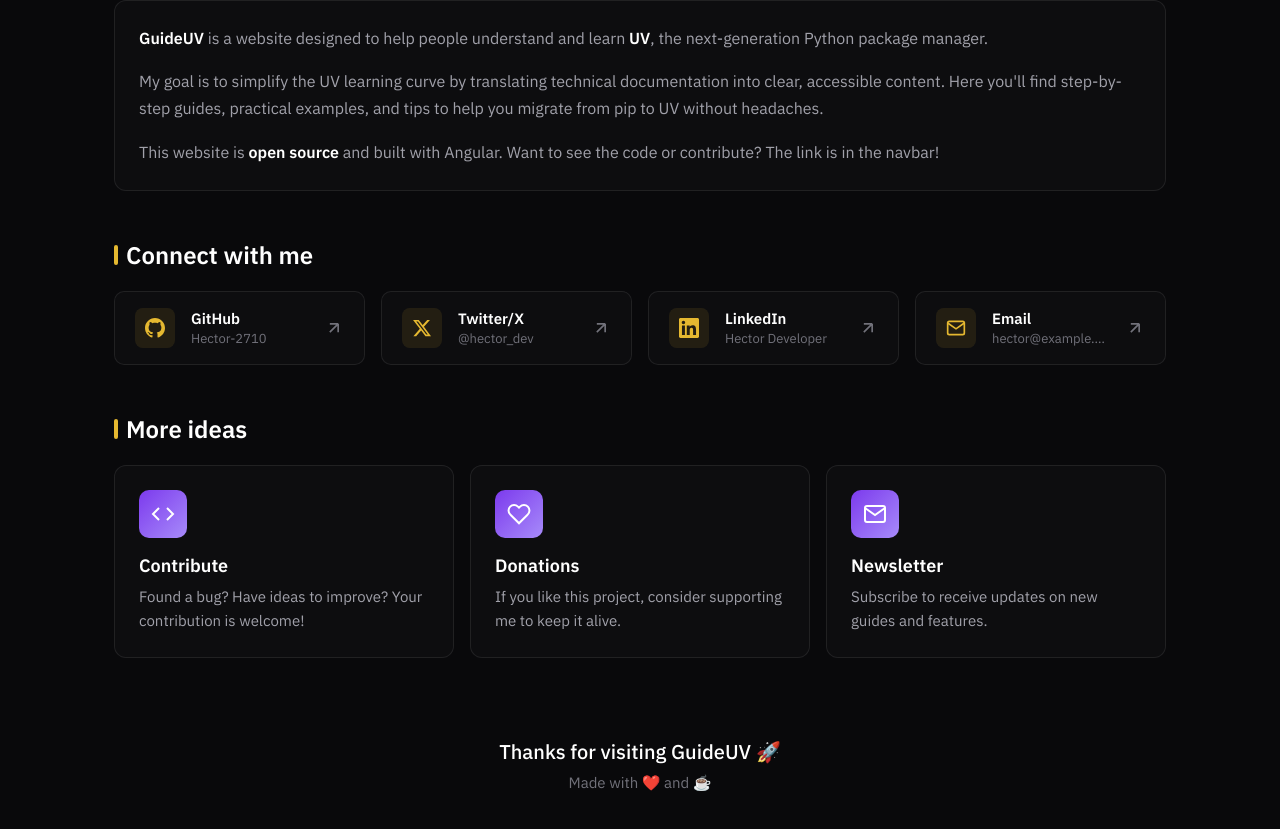
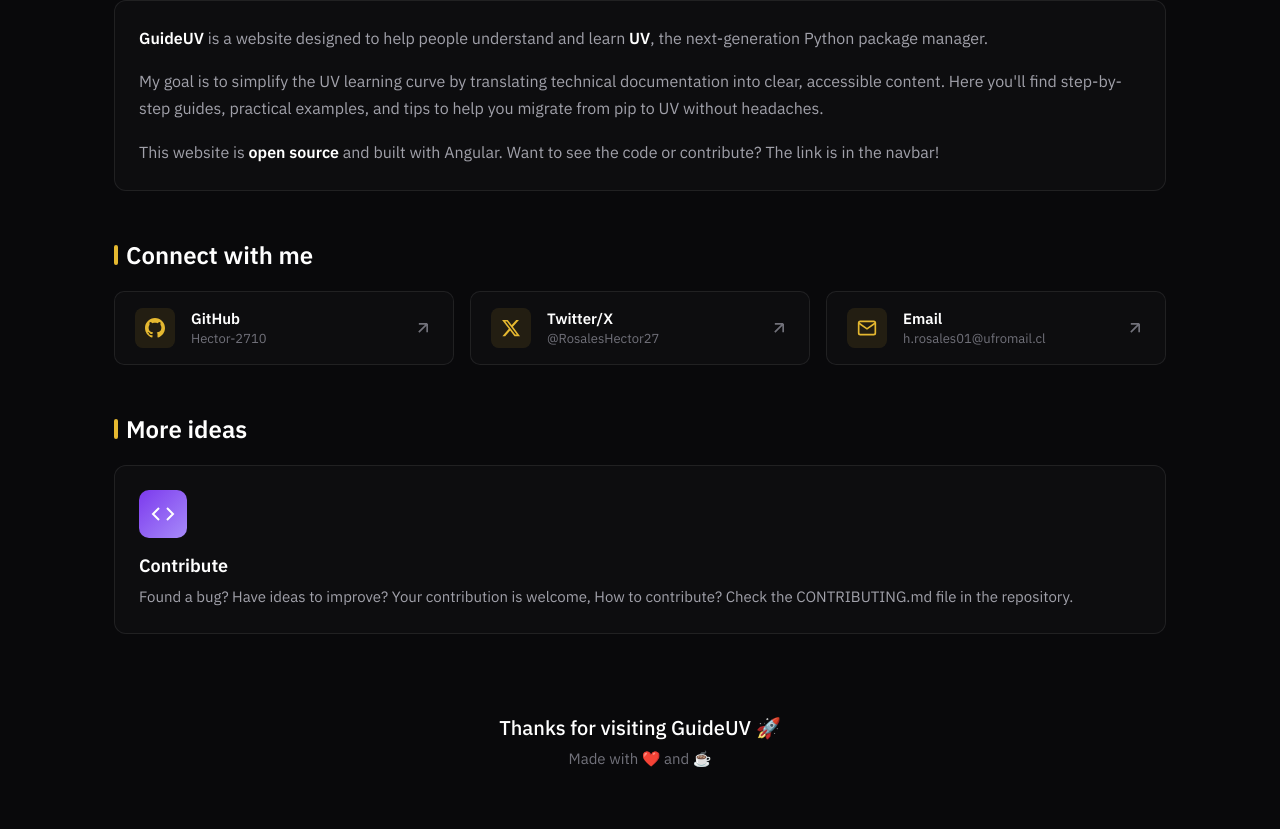
Before and after one commit to Hector-2710/guideuv, an Angular app: page /about in a window 1280 px wide. Shown: the part 511-1340 px from the top of the page. Built offline with nearby package versions, Linux system fonts and the light colour scheme.

Commit message:
✨ feat: update social media links and email contact in About section for improved accuracy and user engagement

```diff
--- a/src/app/about/about.component.ts
+++ b/src/app/about/about.component.ts
@@ -28,39 +28,24 @@
     },
     {
       name: 'Twitter/X',
-      url: 'https://twitter.com',
+      url: 'https://x.com/RosalesHector27',
       icon: 'twitter',
-      username: '@hector_dev'
+      username: '@RosalesHector27'
     },
-    {
-      name: 'LinkedIn',
-      url: 'https://linkedin.com',
-      icon: 'linkedin',
-      username: 'Hector Developer'
-    },
+
     {
       name: 'Email',
-      url: 'mailto:hector@example.com',
+      url: 'mailto:h.rosales01@ufromail.cl',
       icon: 'email',
-      username: 'hector@example.com'
+      username: 'h.rosales01@ufromail.cl'
     }
   ];
 
   ideas = [
     {
       title: 'Contribute',
-      description: 'Found a bug? Have ideas to improve? Your contribution is welcome!',
+      description: 'Found a bug? Have ideas to improve? Your contribution is welcome, How to contribute? Check the CONTRIBUTING.md file in the repository.',
       icon: 'code',
-    },
-    {
-      title: 'Donations',
-      description: 'If you like this project, consider supporting me to keep it alive.',
-      icon: 'heart',
-    },
-    {
-      title: 'Newsletter',
-      description: 'Subscribe to receive updates on new guides and features.',
-      icon: 'mail',
     },
   ];
 }
```
